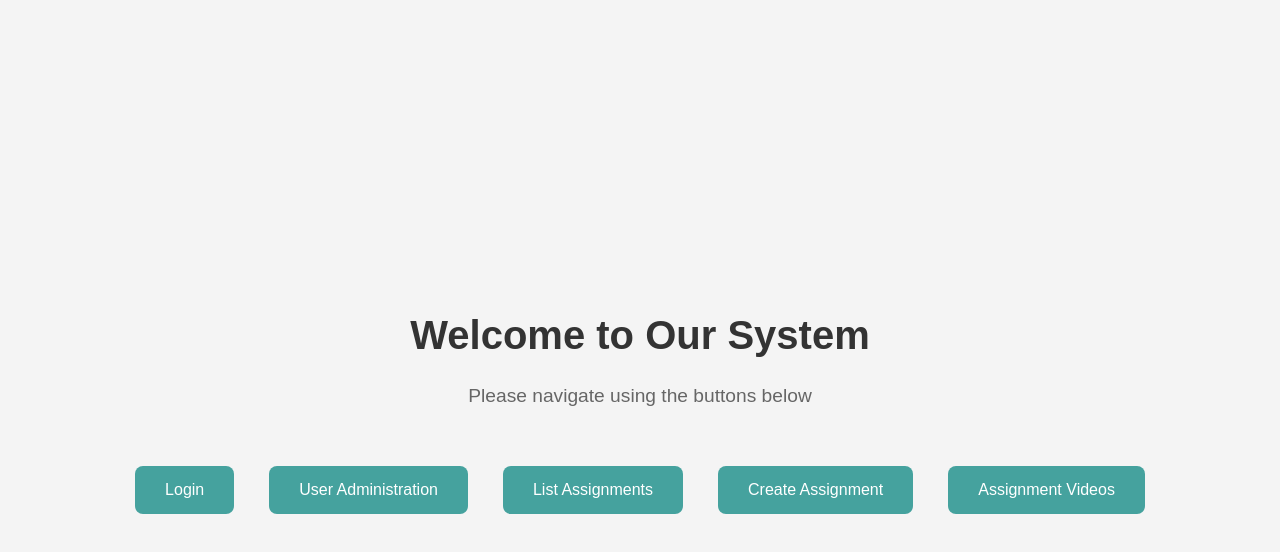
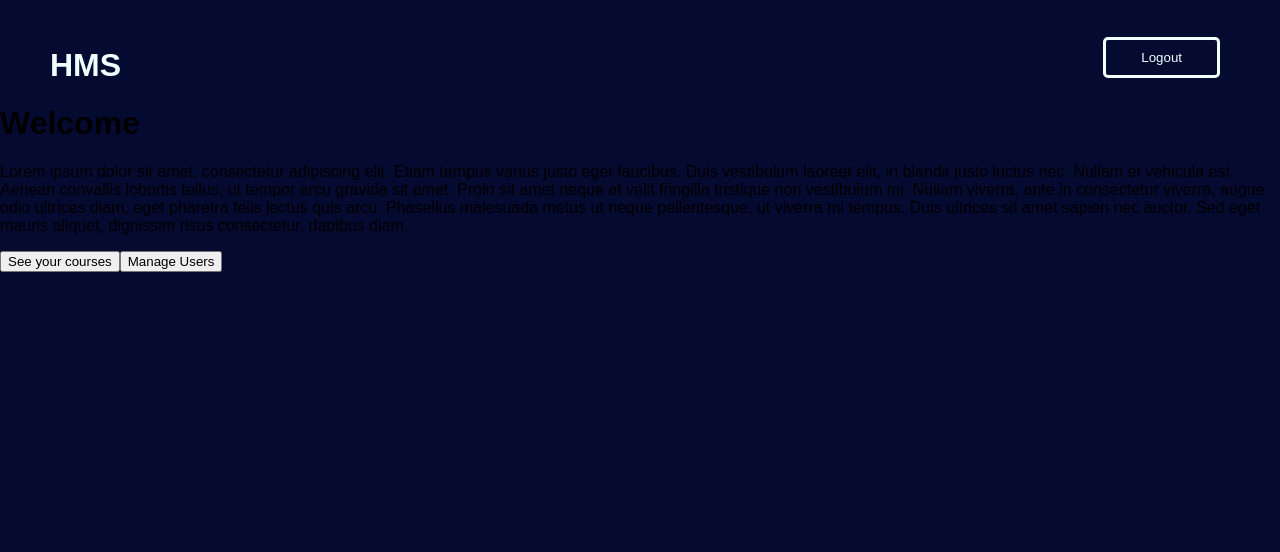
Before and after one commit to willemharmse/CodeWizardsHMSProject, a React (Create React App) app in the folder frontend/: page / in a window 1280 px wide. Shown: the top 552 px of the page. Built offline with nearby package versions, Linux system fonts and the light colour scheme.

Commit message:
Landing page changes

```diff
--- a/frontend/src/components/LandingPage.css
+++ b/frontend/src/components/LandingPage.css
@@ -1,57 +1,40 @@
-/* Styles for the Landing Page */
-.landing-container {
-    display: flex;
-    flex-direction: column;
-    justify-content: center;
-    align-items: center;
-    min-height: 100vh;
-    background-color: #f4f4f4;
-  }
+.landing-container, html {
+  margin: 0;
+  padding: 0;
+  background-color: #050a30;
+  height: 100%;
+  font-family: Arial;
+}
 
-  .landing-header {
-    text-align: center;
-    margin-bottom: 40px;
-  }
+.landing-header h2 {
+  position: relative;
+  color: azure;
+  top: 20px;
+  left: 50px;
+}
 
-  .landing-header h1 {
-    font-size: 2.5rem;
-    font-weight: bold;
-    color: #333;
-  }
+.header-content {
+  display: flex;
+  justify-content: space-between;
+  align-items: center;
+  width: 100%;
+}
 
-  .landing-header p {
-    font-size: 1.2rem;
-    color: #666;
-  }
+.logout-button {
+  background-color: transparent;
+  border: 3px solid;
+  border-color: azure;
+  color: azure;
+  padding: 10px 35px;
+  cursor: pointer;
+  border-radius: 5px;
+  transition: background-color 0.3s ease;
+  margin-right: 60px;
+  margin-top: 32px;
+}
 
-  .button-container {
-    display: flex;
-    flex-direction: column;
-    gap: 15px;
-  }
-
-  .landing-button {
-    padding: 15px 30px;
-    font-size: 1rem;
-    font-weight: 500;
-    color: white;
-    background-color: #45a29e;
-    border: none;
-    border-radius: 8px;
-    cursor: pointer;
-    transition: background-color 0.3s ease;
-  }
-
-  .landing-button:hover {
-    background-color: #3c8b86;
-  }
-
-  @media (min-width: 600px) {
-    .button-container {
-      flex-direction: row;
-    }
-
-    .landing-button {
-      margin: 0 10px;
-    }
-  }
+.logout-button:hover {
+  background-color: azure;
+  color: #050a30;
+  transition: 0.5s;
+}
--- a/frontend/src/components/LandingPage.js
+++ b/frontend/src/components/LandingPage.js
@@ -6,24 +6,19 @@ function LandingPage() {
   return (
     <div className="landing-container">
       <header className="landing-header">
-        <h1>Welcome to Our System</h1>
-        <p>Please navigate using the buttons below</p>
+        <div className="header-content">
+          <h2>HMS</h2>
+          <button className="logout-button">Logout</button>
+        </div>
+        <h1>Welcome</h1>
+        <p>Lorem ipsum dolor sit amet, consectetur adipiscing elit. Etiam tempus varius justo eget faucibus. Duis vestibulum laoreet elit, in blandit justo luctus nec. Nullam et vehicula est. Aenean convallis lobortis tellus, ut tempor arcu gravida sit amet. Proin sit amet neque at velit fringilla tristique non vestibulum mi. Nullam viverra, ante in consectetur viverra, augue odio ultrices diam, eget pharetra felis lectus quis arcu. Phasellus malesuada metus ut neque pellentesque, ut viverra mi tempus. Duis ultrices sit amet sapien nec auctor. Sed eget mauris aliquet, dignissim risus consectetur, dapibus diam.</p>
       </header>
       <div className="button-container">
         <Link to="/login">
-          <button className="landing-button">Login</button>
+          <button className="landing-button">See your courses</button>
         </Link>
         <Link to="/admin">
-          <button className="landing-button">User Administration</button>
-        </Link>
-        <Link to="/assignments">
-          <button className="landing-button">List Assignments</button>
-        </Link>
-        <Link to="/create-assignment">
-          <button className="landing-button">Create Assignment</button>
-        </Link>
-        <Link to="/assignment-videos">
-          <button className="landing-button">Assignment Videos</button>
+          <button className="landing-button">Manage Users</button>
         </Link>
       </div>
     </div>
```
